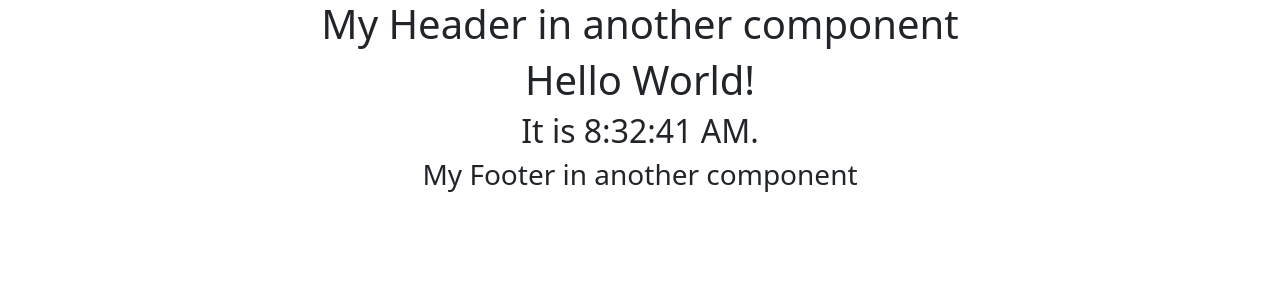
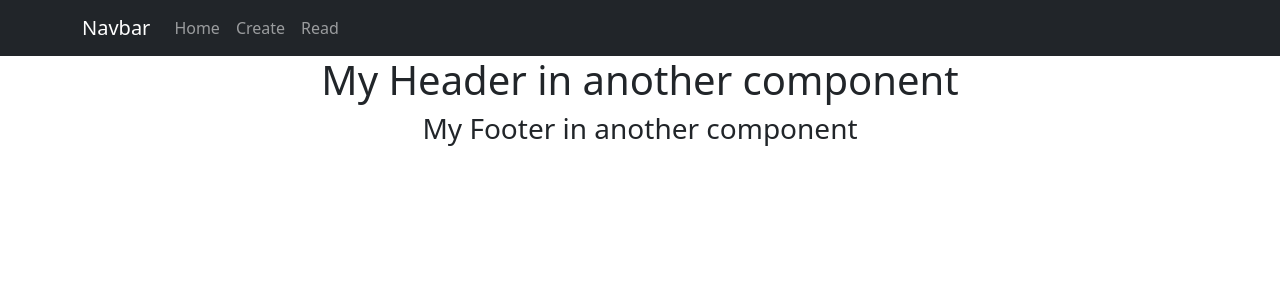
Before and after one commit to natashazywczyk/DataRepLab2, a React (Create React App) app: page / in a window 1280 px wide. Shown: the top 300 px of the page. Built offline with nearby package versions, Linux system fonts and the light colour scheme.

Commit message:
Exercise 5 Done

```diff
--- a/package.json
+++ b/package.json
@@ -10,6 +10,7 @@
     "react": "^18.3.1",
     "react-bootstrap": "^2.10.5",
     "react-dom": "^18.3.1",
+    "react-router-dom": "^6.26.2",
     "react-scripts": "5.0.1",
     "web-vitals": "^2.1.4"
   },
--- a/src/App.js
+++ b/src/App.js
@@ -1,4 +1,6 @@
 import './App.css';
+import { BrowserRouter as Router, Route, Routes } from 'react-router-dom';
+import NavigationBar from './components/NavigationBar';
 import Header from './components/Header';
 import Content from './components/Content';
 import Footer from './components/Footer';
@@ -9,9 +11,16 @@ function App() {
 
   return (
     <div className="App">
-      <Header />
-      <Content />
-      <Footer />
+      <Router>
+        <NavigationBar />
+        <Routes>
+          <Route path ="/home" element = {<Content />} />
+          <Route path = "/read" element = {<h1>Read Component</h1>} />
+          <Route path = "/create" element = {<h1>Create Component</h1>} />
+        </Routes>
+        <Header />
+        <Footer />
+      </Router>
     </div>
   );
 }
--- /dev/null
+++ b/src/components/NavigationBar.js
@@ -0,0 +1,21 @@
+import Container from 'react-bootstrap/Container';
+import Nav from 'react-bootstrap/Nav';
+import Navbar from 'react-bootstrap/Navbar';
+
+
+const NavigationBar = () => {
+  return (
+        <Navbar bg="dark" data-bs-theme="dark">
+          <Container>
+            <Navbar.Brand href="/">Navbar</Navbar.Brand>
+            <Nav className="me-auto">
+              <Nav.Link href="/">Home</Nav.Link>
+              <Nav.Link href="/create">Create</Nav.Link>
+              <Nav.Link href="/read">Read</Nav.Link>
+            </Nav>
+          </Container>
+      </Navbar>
+  );
+};
+
+export default NavigationBar;
```
Also changed, not shown: 1 other file (tests, documents, lock files or other folders).
